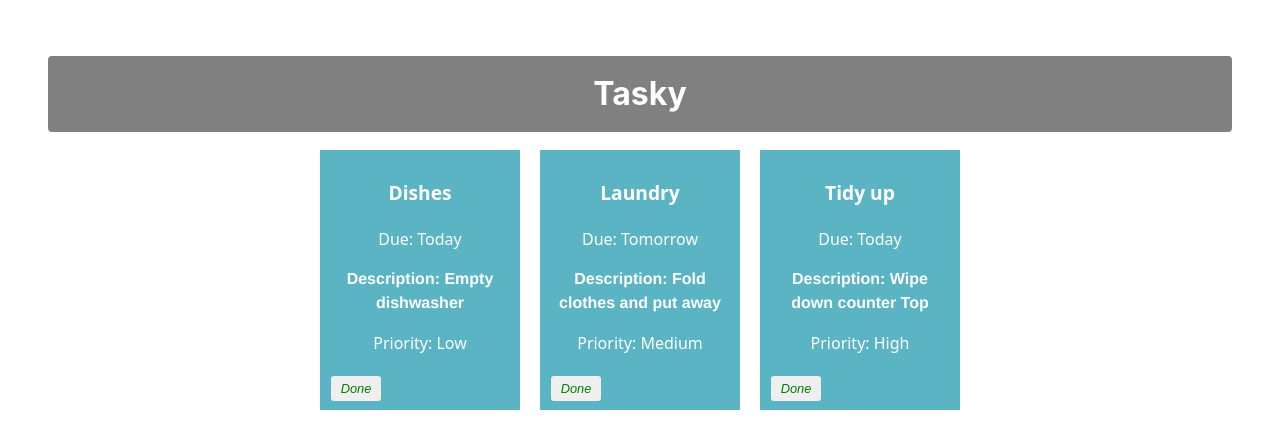
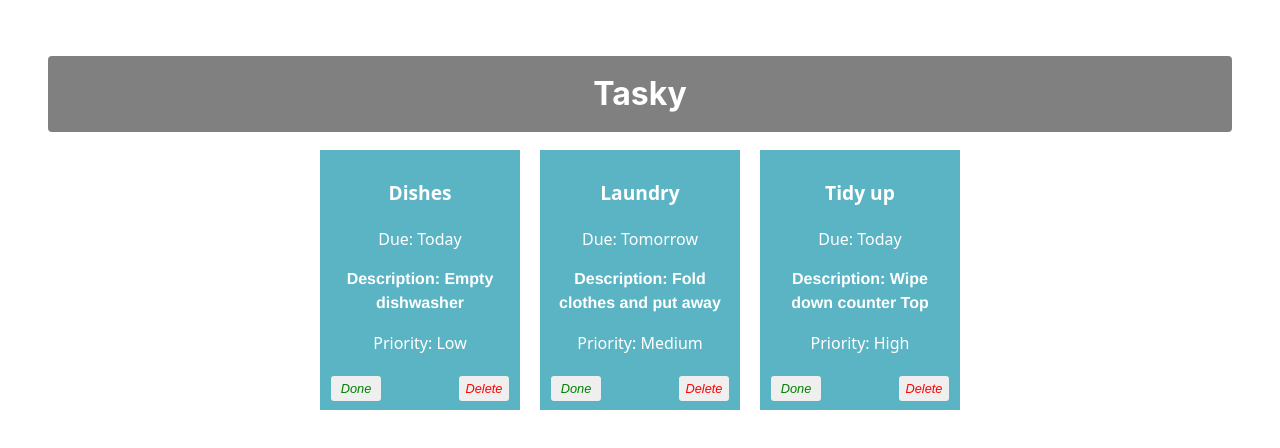
Before and after one commit to Jamie-Whelan04/react-basics-labs-s1-2026, a React (Vite) app in the folder tasky/: page / in a window 1280 px wide. Shown: the top 448 px of the page. Built offline with nearby package versions, Linux system fonts and the light colour scheme.

Commit message:
Delete a task function added

```diff
--- a/tasky/src/App.css
+++ b/tasky/src/App.css
@@ -62,3 +62,10 @@
   left: 5px;
   color: green;
 }
+
+.deleteButton {
+  position: absolute;
+  bottom: 5px;
+  right: 5px;
+  color: red;
+}
--- a/tasky/src/components/Task.jsx
+++ b/tasky/src/components/Task.jsx
@@ -9,6 +9,7 @@
             <p className="description">Description: {props.description}</p>
             <p className="priority">Priority: {props.priority}</p>
             <button onClick={props.markDone} className='doneButton'>Done</button>
+            <button className='deleteButton' onClick={props.deleteTask}>Delete</button>
 
 
         </div>
```
